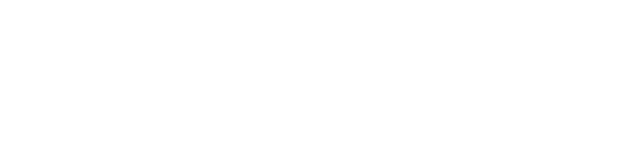
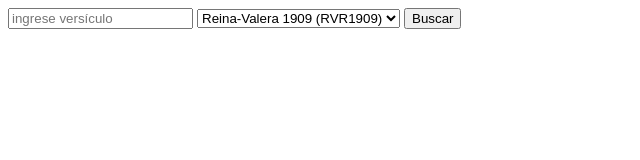
Before and after one commit to cevadev/iBible, a plain HTML site: page index.html in a window 1280 px wide. Shown: the whole page, without its empty margins (0-640 px from the left). Drawn offline with Linux system fonts and the light colour scheme; files that its build step writes are made by us from their sources.

Commit message:
iBible Project - Home Page

```diff
--- a/index.html
+++ b/index.html
@@ -11,7 +11,16 @@
   </head>
   <body>
     <header>
-      <nav></nav>
+      <nav>
+        <form>
+          <input type="text" placeholder="ingrese versículo" />
+          <select name="bibles" id="bible-version">
+            <option value="rvr1909">Reina-Valera 1909 (RVR1909)</option>
+            <option value="rvr1960">Reina-Valera 1960 (RVR1960)</option>
+          </select>
+          <input type="submit" value="Buscar" />
+        </form>
+      </nav>
     </header>
     <main>
       <section></section>
```
